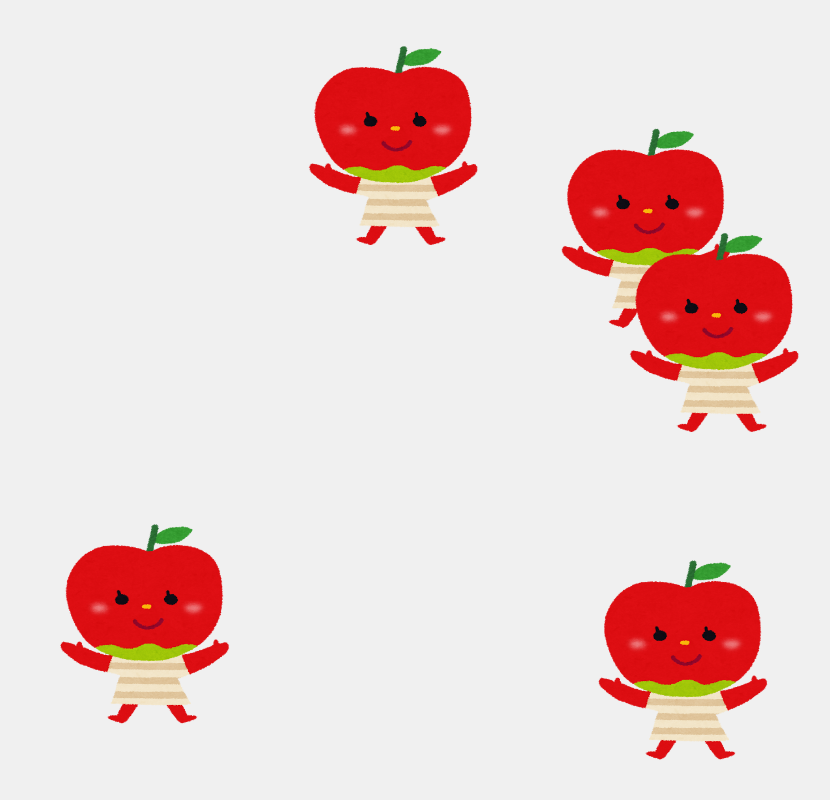
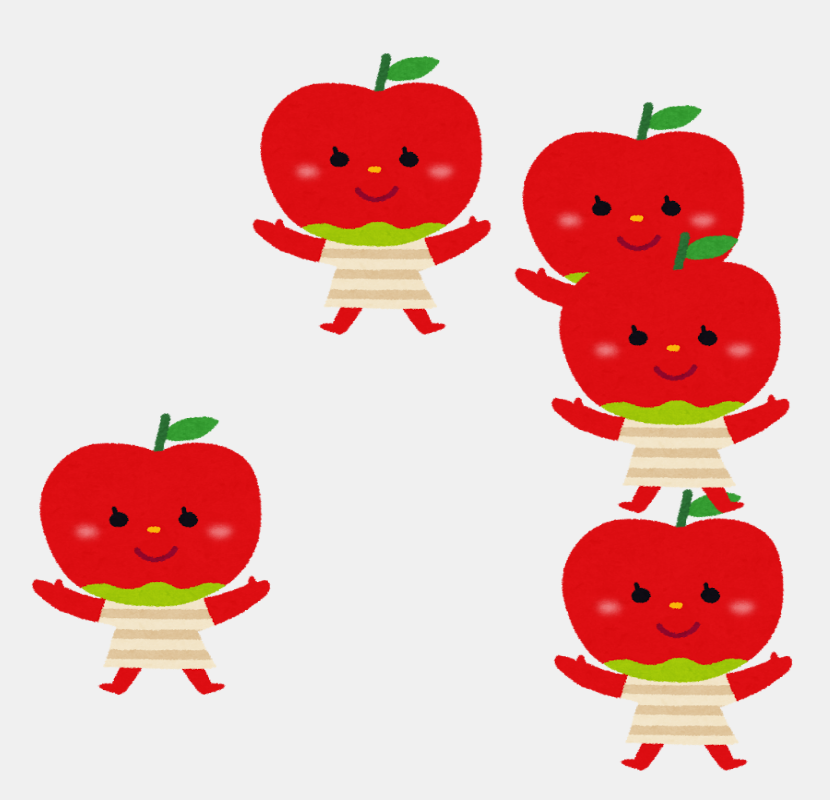
Before and after one commit to aykhsn/FruitGame, a plain HTML site: page index.html in a window 1280 px wide. Shown: the whole page, without its empty margins (294-1124 px from the left). Drawn offline with Linux system fonts and the light colour scheme.

Commit message:
fix sound

```diff
--- a/index.html
+++ b/index.html
@@ -34,8 +34,12 @@
 <body>
     <canvas id="gameCanvas"></canvas>
 
-    <!-- Add audio element for sound effect -->
+    <!-- Add audio elements for sound effects -->
     <audio id="popSound">
+        <source src="pecho.mp3" type="audio/mpeg">
+        Your browser does not support the audio element.
+    </audio>
+    <audio id="appearSound">
         <source src="puho.mp3" type="audio/mpeg">
         Your browser does not support the audio element.
     </audio>
@@ -56,7 +60,7 @@
         grapeImg.src = 'grape.png';
 
         // Calculate fruit size based on screen area
-        const fruitSize = Math.sqrt((canvas.width * canvas.height) / 20);
+        let fruitSize = Math.sqrt((canvas.width * canvas.height) / 10);
 
         // Game variables
         let fruits = [];
@@ -104,6 +108,20 @@
             }
         }
 
+        // Function to play pop sound
+        function playPopSound() {
+            const popSound = document.getElementById('popSound');
+            popSound.currentTime = 0; // Rewind to the beginning
+            popSound.play();
+        }
+
+        // Function to play appear sound
+        function playAppearSound() {
+            const appearSound = document.getElementById('appearSound');
+            appearSound.currentTime = 0; // Rewind to the beginning
+            appearSound.play();
+        }
+
         // Function to generate fruits
         function generateFruits(fruitType) {
             fruits = [];
@@ -113,18 +131,14 @@
                 fruits.push(new Fruit(x, y, fruitType));
             }
 
+            // Play appear sound
+            playAppearSound();
+
             // Add 'fruit' class to trigger CSS animation
             const canvasContainer = document.getElementById('gameCanvas').parentElement;
             canvasContainer.classList.remove('fruit');
             void canvasContainer.offsetWidth; // Trigger reflow to restart animation
             canvasContainer.classList.add('fruit');
-        }
-
-        // Function to play pop sound
-        function playPopSound() {
-            const popSound = document.getElementById('popSound');
-            popSound.currentTime = 0; // Rewind to the beginning
-            popSound.play();
         }
 
         // Function to draw fruits on canvas
```
